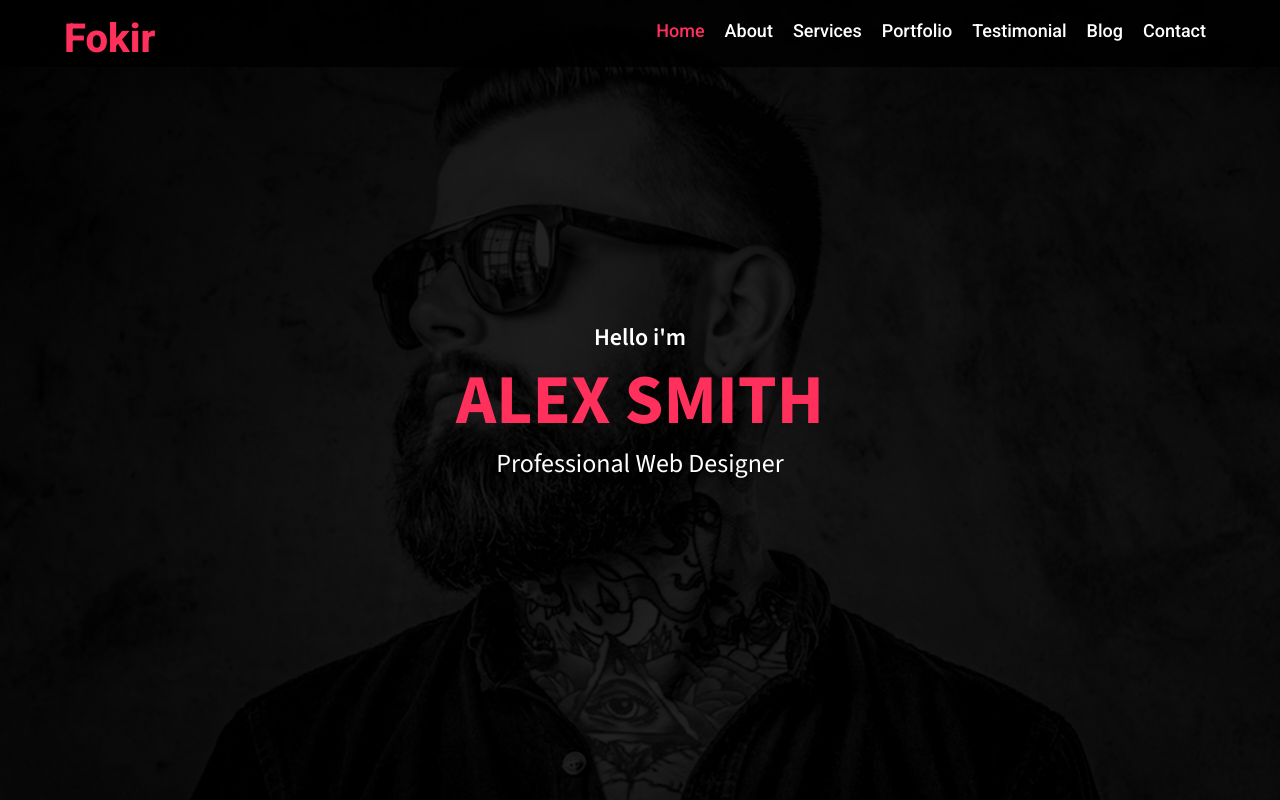
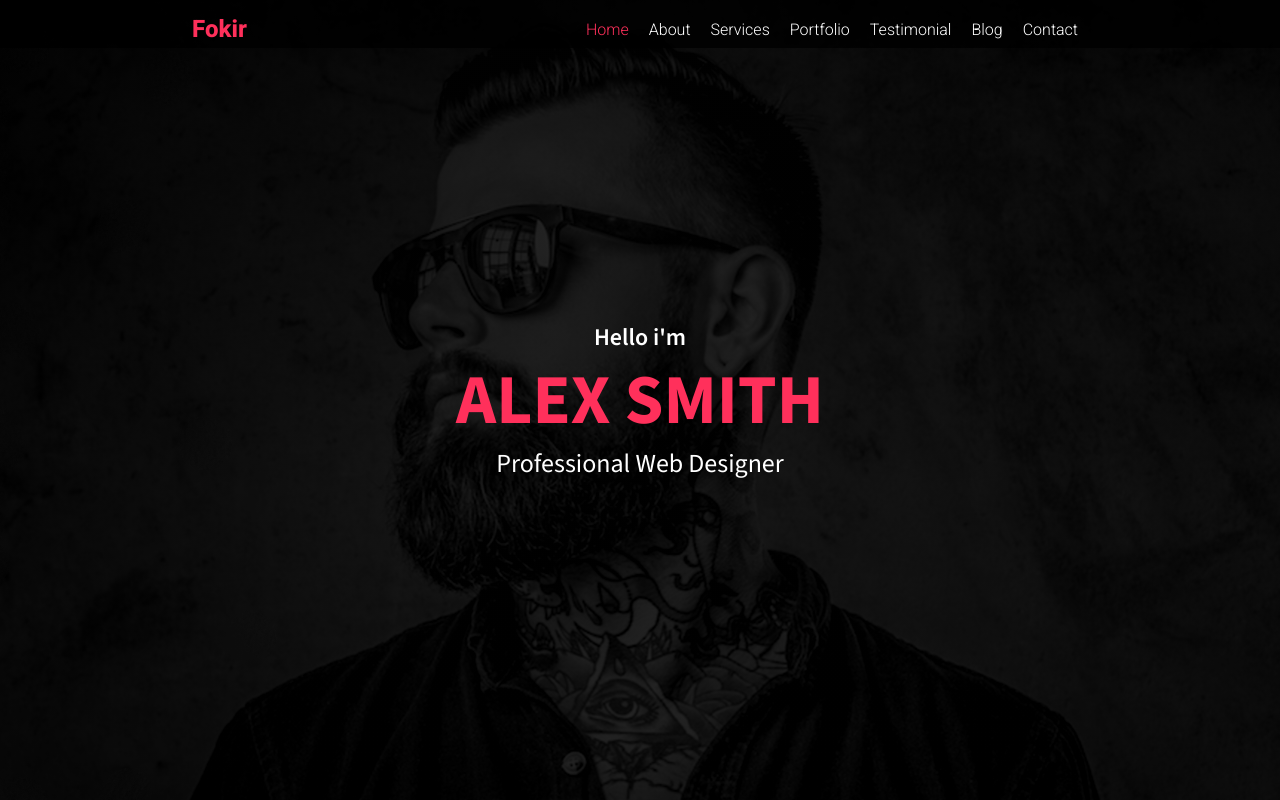
Before and after one commit to MustafaYunus25/my-website, a plain HTML site: page index.html in a window 1280 px wide. Shown: the top 800 px of the page. Drawn offline with nearby package versions, Linux system fonts and the light colour scheme.

Commit message:
Update style.css

```diff
--- a/css/style.css
+++ b/css/style.css
@@ -143,9 +143,6 @@ font-family: "Roboto", sans-serif; */
   text-align: center;
   z-index: 999;
 }
-#navbar .container {
-  width: 90%;
-}
 #navbar .nav-links {
   padding-top: 5px;
 }
@@ -153,18 +150,17 @@ font-family: "Roboto", sans-serif; */
   padding-top: 10px;
 }
 #navbar .nav-links ul li {
-  padding: 10px;
-  float: left;
+  padding: 10px 0;
 }
 #navbar .nav-logo h2 {
-  font-size: 40px;
+  font-size: 24px;
   font-weight: 800;
   color: #ff305b;
   padding-top: 10px;
 }
 #navbar .nav-links a {
-  font-size: 18px;
-  font-weight: 500;
+  font-size: 16px;
+  font-weight: 300;
   color: #fff;
 }
 
```
